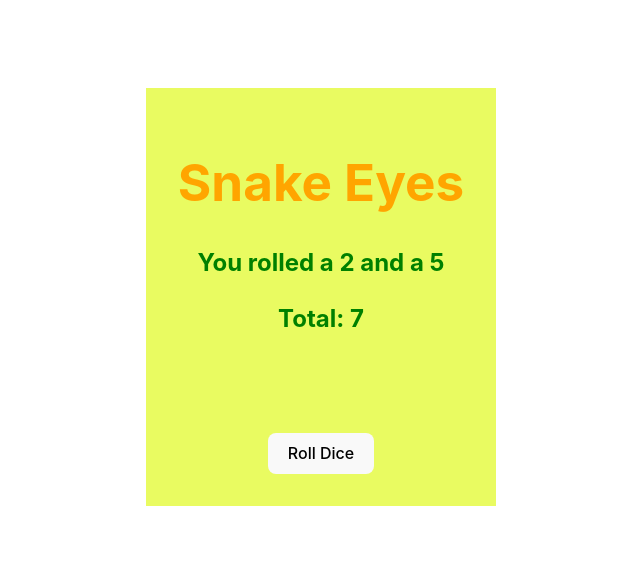
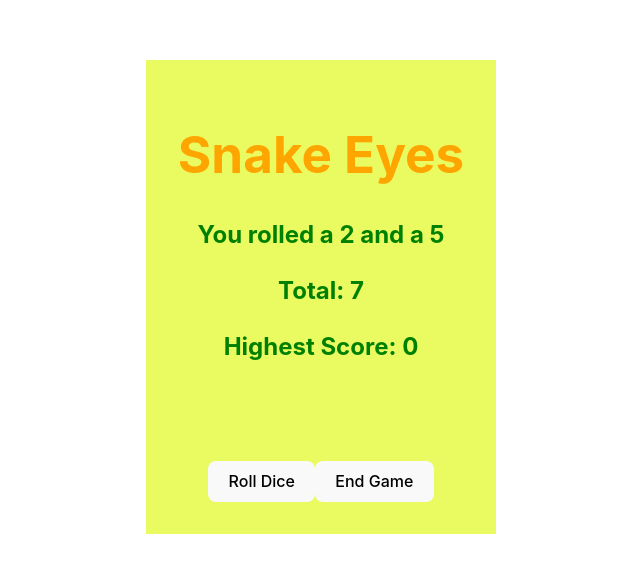
Before and after one commit to aejmcclelland/Simple-dice-game, a React (Vite) app: page / in a window 1280 px wide. Shown: the part 103-676 px from the top of the page, without its empty margins (319-959 px from the left). Built offline with nearby package versions, Linux system fonts and the light colour scheme.

Commit message:
added highest score and end game functionality

```diff
--- a/src/Die.jsx
+++ b/src/Die.jsx
@@ -1,5 +1,5 @@
 import { useState, useEffect } from 'react';
-// eslint-disable-next-line react/prop-types
+
 export default function Die({ numSides }) {
     const roll = () => {
         return Math.floor(Math.random() * numSides) + 1;
@@ -8,14 +8,24 @@ export default function Die({ numSides }) {
     const [die1, setDie1] = useState(roll());
     const [die2, setDie2] = useState(roll());
     const [total, setTotal] = useState(die1 + die2);
+    const [gameOver, setGameOver] = useState(false);
+    const [highestScore, setHighestScore] = useState(localStorage.getItem('highestScore') || 0);
 
     const rollDice = () => {
+        if (gameOver) return;
+
         const newDie1 = roll();
         const newDie2 = roll();
         const newTotal = total + newDie1 + newDie2;
         setDie1(newDie1);
         setDie2(newDie2);
         setTotal(newTotal);
+
+        if (newDie1 === newDie2) {
+            setGameOver(true);
+            setTotal(0);
+            updateHighestScore(newTotal);
+        }
     };
 
     const isLoser = die1 === die2;
@@ -27,12 +37,29 @@ export default function Die({ numSides }) {
         }
     }, [isLoser]);
 
+    const endGame = () => {
+        const message = `Congratulations you scored ${total} points`;
+        alert(message);
+        setGameOver(false);
+        setTotal(0);
+        updateHighestScore(total);
+    };
+
+    const updateHighestScore = (score) => {
+        if (score > highestScore) {
+            setHighestScore(score);
+            localStorage.setItem('highestScore', score);
+        }
+    };
+
     return (
         <div className="SnakeEyes" style={styles}>
             <h2>You rolled a {die1} and a {die2}</h2>
             <h2>Total: {total}</h2>
+            <h2>Highest Score: {highestScore}</h2>
             <h2>{isLoser ? 'You rolled a double!! You lose!' : '\u00A0'}</h2>
             <button className="button" onClick={rollDice}>Roll Dice</button>
+            <button className="button" onClick={endGame}>End Game</button>
         </div>
     );
 }
```
